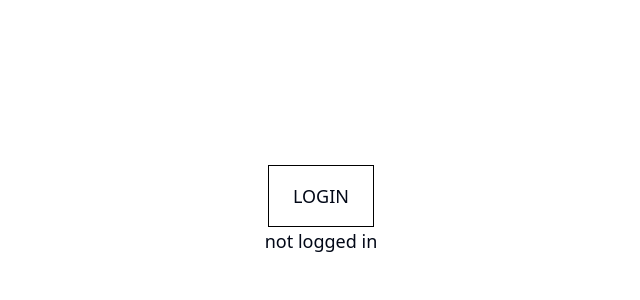
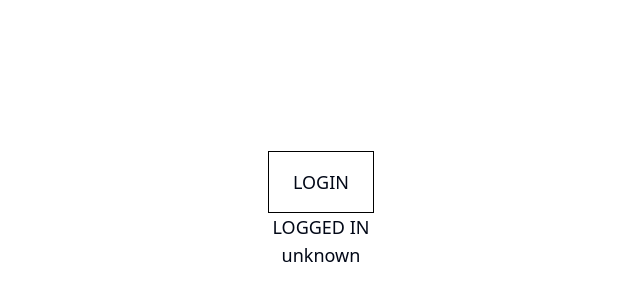
Before and after one commit to Telemondo-Technologies-Development/qs-dashboard-react, a React (Vite) app: page /admin/login in a window 1280 px wide. Shown: the part 190-490 px from the top of the page, without its empty margins (319-959 px from the left). Built offline with nearby package versions, Linux system fonts and the light colour scheme.

Commit message:
feat: added port to server config
In this commit I:

- added port to server config and it fixed the error of 403 forbidden

```diff
--- a/src/routes/admin/login/index.tsx
+++ b/src/routes/admin/login/index.tsx
@@ -7,15 +7,15 @@ export const Route = createFileRoute("/admin/login/")({
 });
 
 function Login() {
-  const [data, setData] = useState("");
+  const [email, setEmail] = useState("");
   const [isLoading, setIsLoading] = useState(false);
 
   return (
     <div className="flex flex-col items-center justify-center h-screen">
       <button
-        onClick={async () => {
+        onClick={() => {
           setIsLoading(true);
-          const res = axios
+          axios
             .post(
               "/api/core/auth/login",
               {
@@ -26,13 +26,12 @@ function Login() {
                 headers: {
                   "Content-Type": "application/json",
                 },
-                withCredentials: true
-              },
-
+                withCredentials: true,
+              }
             )
             .then((res) => {
               setIsLoading(false);
-              setData(res.data.email);
+              setEmail(res.data.data.email);
             })
             .catch((err) => {
               console.error(err);
@@ -42,8 +41,12 @@ function Login() {
       >
         LOGIN
       </button>
-      {isLoading && <p className="text-lg">LOADING...</p>}
-      <p className="text-lg">{data === "" ? "not logged in" : data}</p>
+      {isLoading ? (
+        <p className="text-lg">LOADING...</p>
+      ) : (
+        <p className="text-lg">LOGGED IN</p>
+      )}
+      <p className="text-lg">{email === "" ? "unknown" : email}</p>
     </div>
   );
 }
--- a/vite.config.ts
+++ b/vite.config.ts
@@ -11,8 +11,8 @@ export default defineConfig({
     },
   },
   server: {
+    port: 3000,
     proxy: {
-      // "/api": "https://kbqs.works-telemondo.com",
       "/api": {
         target: "https://kbqs.works-telemondo.com",
         changeOrigin: true,
```
